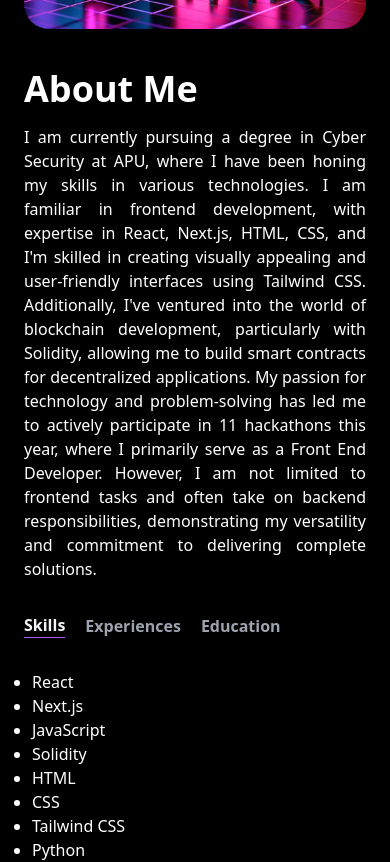
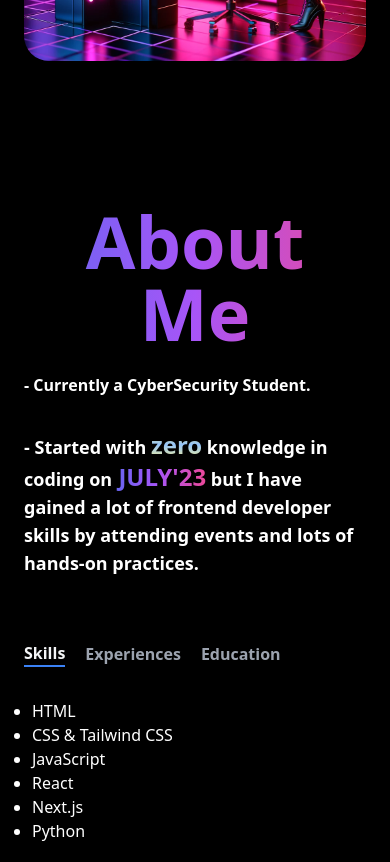
Before and after one commit to Cryogas/portfolio-nextjs, a Next.js app in the folder portfolio-next/: page / in a window 390 px wide. Shown: the part 1980-2842 px from the top of the page. Built offline with nearby package versions, Linux system fonts and the light colour scheme.

Commit message:
AboutMe done

```diff
--- a/portfolio-next/components/AboutMe.jsx
+++ b/portfolio-next/components/AboutMe.jsx
@@ -9,13 +9,11 @@ const TAB_DATA = [
         id: "skills",
         content: (
           <ul className="list-disc pl-2">
+                <li>HTML</li>
+                <li>CSS & Tailwind CSS</li>
+                <li>JavaScript</li>
                 <li>React</li>
                 <li>Next.js</li>
-                <li>JavaScript</li>
-                <li>Solidity</li>
-                <li>HTML</li>
-                <li>CSS</li>
-                <li>Tailwind CSS</li>
                 <li>Python</li>
           </ul>
         ),
@@ -25,17 +23,8 @@ const TAB_DATA = [
         id: "experiences",
         content: (
           <ul className="list-disc pl-2">
-            <li>ETH Singapore</li>
-            <li>ETH KL</li>
-            <li>ETH Online</li>
-            <li>ETHGlobal Superhack</li>
             <li>Solana Hyperdrive</li>
             <li>APUBCC Sparkathon</li>
-            <li>Encode Club</li>
-            <li>Google CTF</li>
-            <li>NUS Grey CTF</li>
-            <li>Tune Protect Hackathon</li>
-            <li>geNFesT Ideathon</li>
           </ul>
         ),
     },
@@ -45,7 +34,7 @@ const TAB_DATA = [
         content: (
           <ul className="list-disc pl-2">
                 <li>Asia Pacific University</li>
-                <li>Tsun Jin High School</li>
+                <li>Chong Hwa Independent High School</li>
           </ul>
         ),
     }
@@ -63,16 +52,18 @@ const AboutMe = () => {
     //1a
     return(
         <section className="text-white grid" id="aboutMe">
-            <div className="grid grid-cols-1 md:grid-cols-2 gap-8 md:px-32 py-16 xl-gap-16 items-center">
+            <div className="grid grid-cols-1  md:grid-cols-2 gap-32 md:px-10 py-24 xl-gap-16 items-start">
                 <div>
-                    <img src="/AboutMe.png" alt="About Me" width={450} height={450} style={{ borderRadius: "25px" }}/>
+                    <img src="/AboutMe.png" alt="About Me" className="ml-auto mr-auto"  width={450} height={450} style={{ borderRadius: "25px"}}/>
                 </div>
-                <div className="mt-4 md:mt-0 text-left flex flex-col h-full">
-                    <h1 className="text-4xl font-bold text-white mb-4">About Me</h1>
-                    <p className="text-base text-justify lg:text-lg">I am currently pursuing a degree in Cyber Security at APU, where I have been honing my skills in various technologies. I am familiar in frontend development, with expertise in React, Next.js, HTML, CSS, and I'm skilled in creating visually appealing and user-friendly interfaces using Tailwind CSS.
-                        Additionally, I've ventured into the world of blockchain development, particularly with Solidity, allowing me to build smart contracts for decentralized applications.
-                        My passion for technology and problem-solving has led me to actively participate in 11 hackathons this year, where I primarily serve as a Front End Developer. However, I am not limited to frontend tasks and often take on backend responsibilities, demonstrating my versatility and commitment to delivering complete solutions. </p>
-                    <div className="flex flex-row mt-8">
+                <div className="mt-4 mb-4 md:mt-0 text-left flex flex-col h-full">
+                    <h1 className="text-7xl md:text-3xl text-center font-bold text-transparent bg-clip-text bg-gradient-to-r from-indigo-500 via-purple-500 to-pink-500 mb-4">About Me</h1>
+                    <p className="text-base font-semibold lg:text-lg mt-2">- Currently a CyberSecurity Student.</p>
+                    <p className="text-lg font-semibold md:text-m text-justified lg:text-lg mt-8">- Started with <span className=" text-2xl font-bold text-transparent bg-clip-text bg-gradient-to-b from-yellow-300 via-blue-300 to-yellow-200">zero</span> knowledge in coding on
+                    <span className=" text-2xl font-bold text-transparent bg-clip-text bg-gradient-to-r from-indigo-500 via-purple-500 to-pink-500"> JULY'23</span> but I have gained a lot of frontend developer skills by attending events and lots of hands-on practices.</p>
+                    <p className="text-base text-center lg:text-lg"></p>
+                    <p className="text-base text-center lg:text-lg"></p>
+                    <div className="flex flex-row mt-16">
 {/* 1e */}
                         <TabButton
                         selectTab={() => handleTabChange("skills")}
--- a/portfolio-next/components/ProjectCard.jsx
+++ b/portfolio-next/components/ProjectCard.jsx
@@ -8,7 +8,7 @@ const ProjectCard = ({imgUrl, title, description, gitUrl}) => {
         <div>
             {/* <Image src={imgUrl} height={208} width={1000} className="md:h-72 hover:opacity-30 object-contain bg-no-repeat bg-center rounded-t-xl"/> */}
             <div
-            className="rounded-xl relative group center center bg-no-repeat transition duration-1000 hover:border-2 border-sky-400 sm:h-80 md:h-52 md:w-96 lg:h-72 lg:w-auto xl:h-80 xl:w-auto 2xl:w-auto 2xl:h-64"
+            className="rounded-xl relative group center center bg-no-repeat transition duration-1000 hover:border-2 border-sky-400 h-64 sm:h-80 md:h-52 md:w-96 lg:h-72 lg:w-auto xl:h-80 xl:w-auto 2xl:w-auto 2xl:h-64"
             style={{ background: `url(${imgUrl})`, backgroundSize: "cover" }}>
 
                 <div className="overlay rounded-xl items-center justify-center top-0 left-0 w-full h-full bg-[#181818] bg-opacity-0 hidden group-hover:flex group-hover:bg-opacity-80 transition-all duration-500 ">
--- a/portfolio-next/components/TabButton.jsx
+++ b/portfolio-next/components/TabButton.jsx
@@ -3,7 +3,7 @@ import React from "react";
 //1c
 const TabButton = ({ active, selectTab, children }) => {
 const buttonClass = active
-    ? "text-gray-100 border-b border-purple-500"
+    ? "text-gray-100 border-b-2 border-blue-500"
     : "text-gray-400";
     return(
         <button onClick={selectTab}>
```
